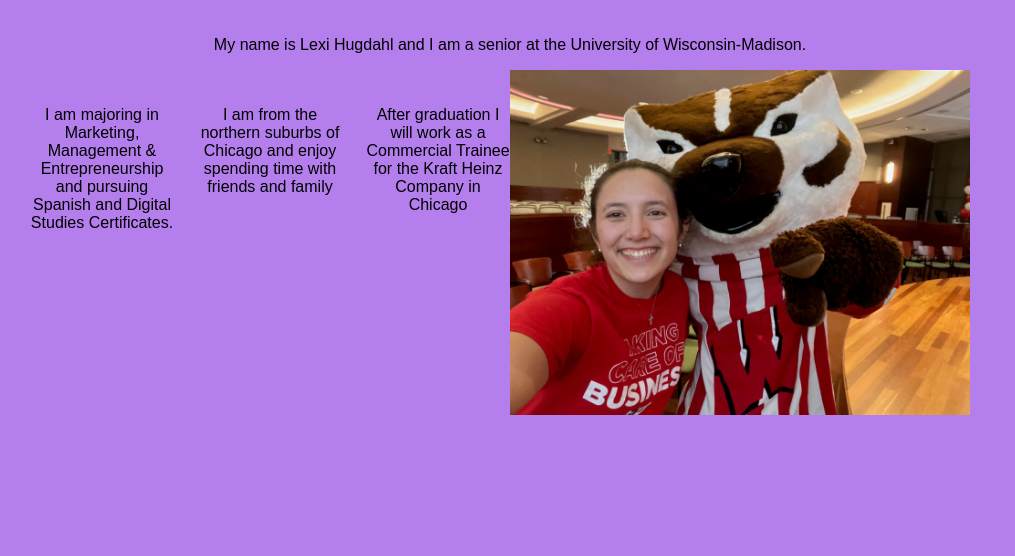
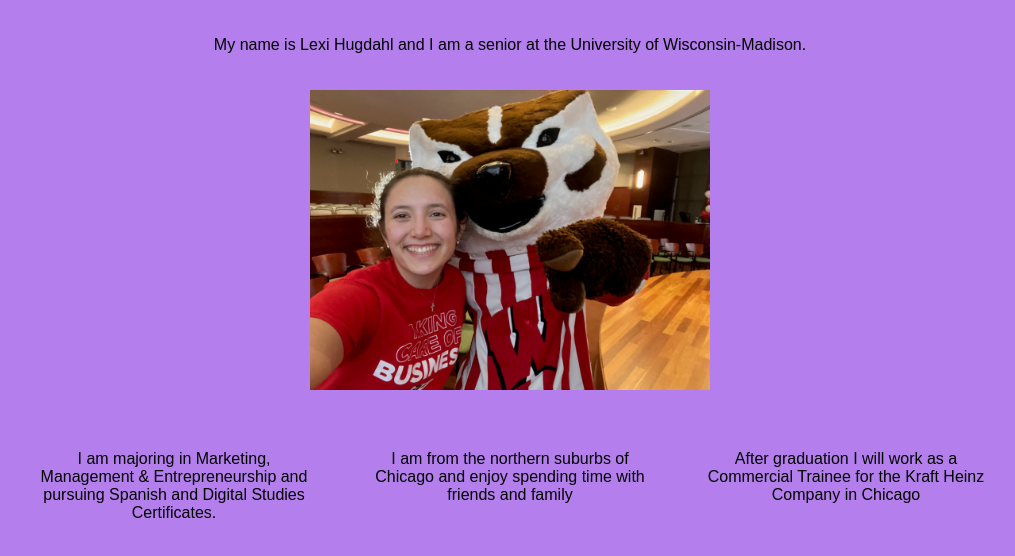
Before and after one commit to ahugdahl/ahugdahl.github.io, a plain HTML site: page about_me_lis.html in a window 1280 px wide. Shown: the part 218-774 px from the top of the page, without its empty margins (130-1145 px from the left). Drawn offline with Linux system fonts and the light colour scheme.

Commit message:
Update css_lis351.css

```diff
--- a/css_lis351.css
+++ b/css_lis351.css
@@ -48,8 +48,10 @@ main {
 	}
 
 #bucky_photo {
-	float: right;
-	width: 50%;
+	width: 400px;
+	height: 300px;
+	padding: 10px;
+	margin: 10px;
 }
 dl {
 	float: right;
```
